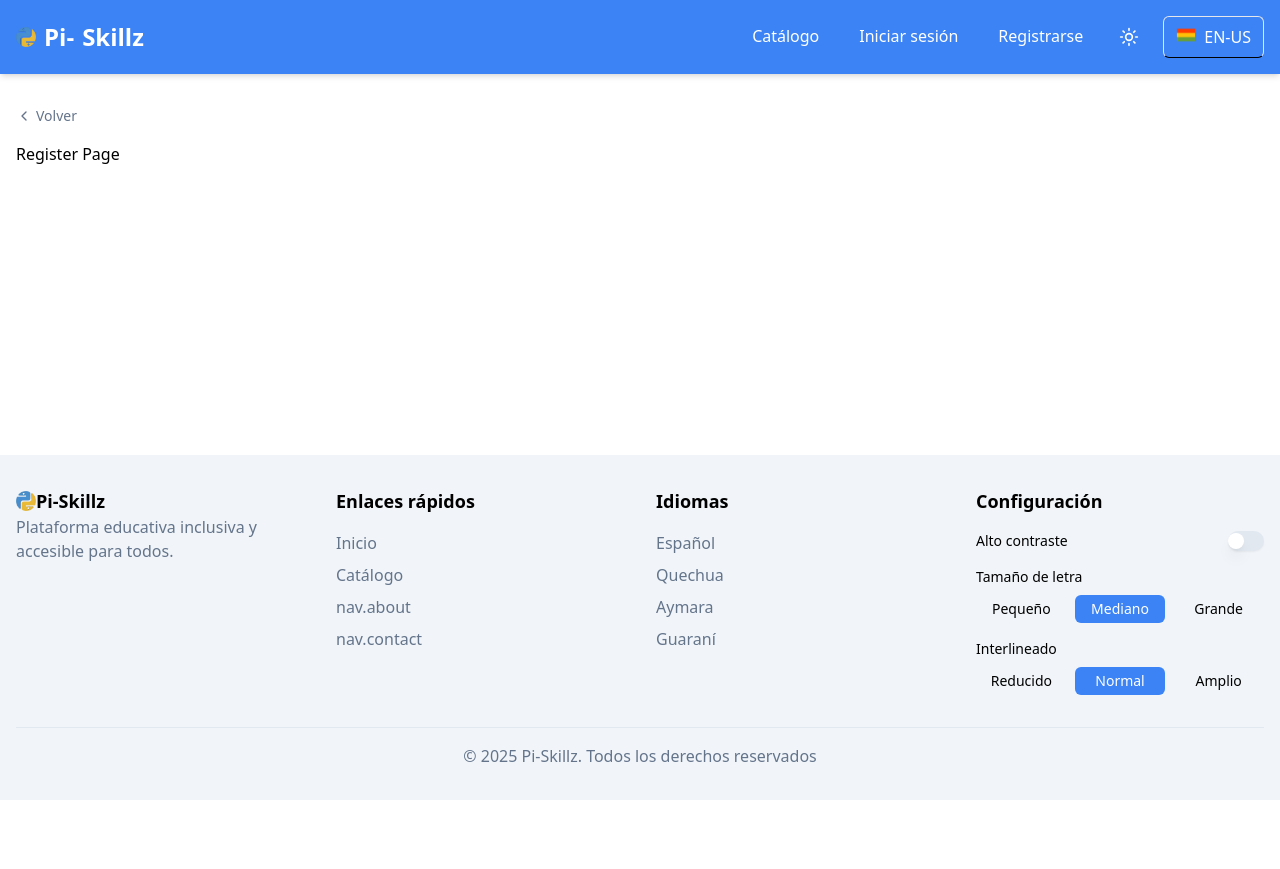
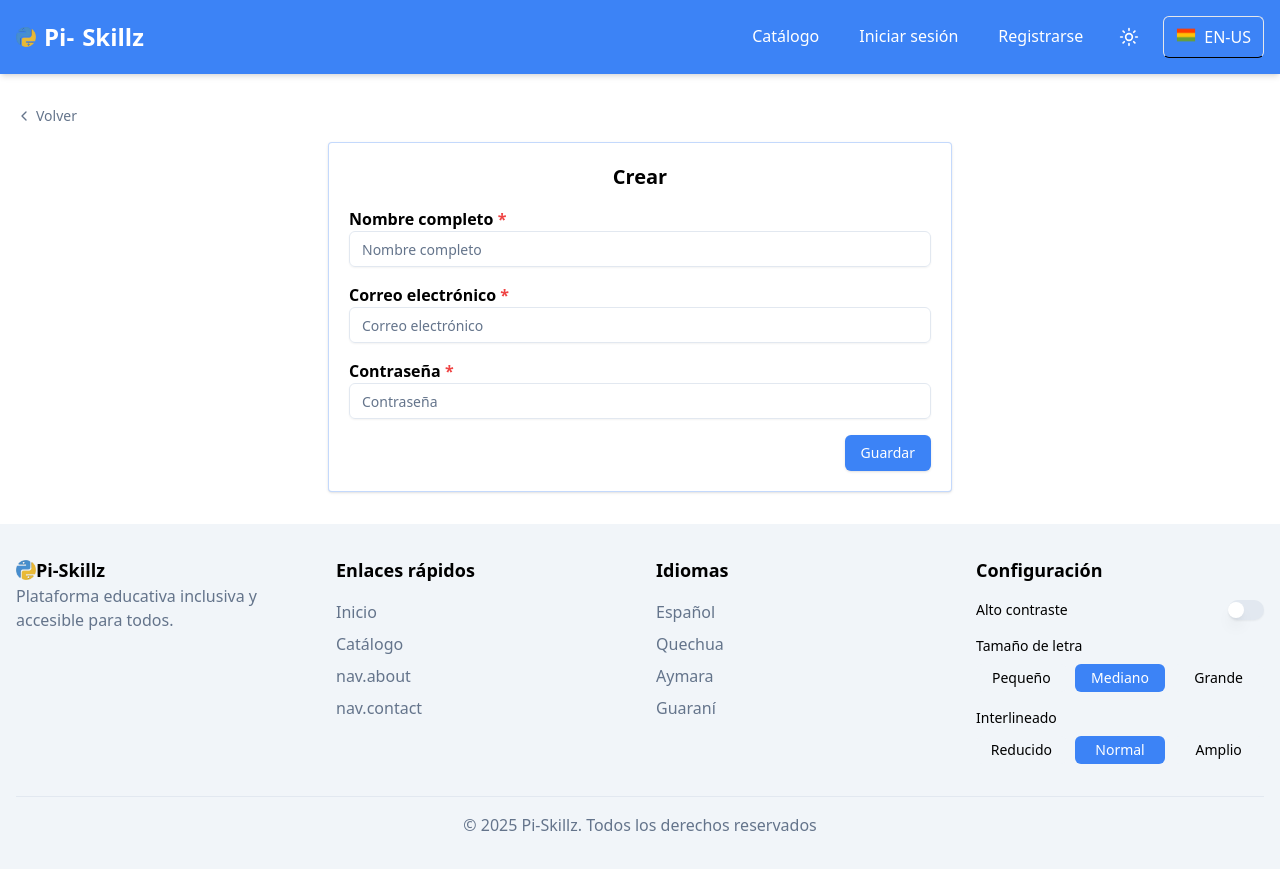
Before and after one commit to DarCkDev/py-skillz, a React (Vite) app in the folder py-skillz-frontend/: page /register in a window 1280 px wide. Before the commit the page ends 800 px from the top, so only its background shows below. Built offline with nearby package versions, Linux system fonts and the light colour scheme.

Commit message:
Frontend: Registrar estudiante

```diff
--- a/py-skillz-frontend/src/components/shared/Header.tsx
+++ b/py-skillz-frontend/src/components/shared/Header.tsx
@@ -6,8 +6,10 @@ import iconBolivia from '../../../public/bolivia.png';
 import iconPy from '../../../public/py.png';
 import { AuthContext } from '../../context/AuthContext';
 import { ThemeToggle } from './ThemeToggle';
+import { useNavigate } from 'react-router-dom';
 
 export function Header() {
+  const navigate = useNavigate();
   const { t, i18n } = useTranslation();
   const auth = useContext(AuthContext);
   const isAuthenticated = auth?.isAuthenticated || false;
@@ -25,6 +27,7 @@ export function Header() {
   const handleLogout = () => {
     if (auth) {
       auth.logout();
+      navigate('/login', { replace: true });
     }
   };
 
--- a/py-skillz-frontend/src/features/admin/api/api.ts
+++ b/py-skillz-frontend/src/features/admin/api/api.ts
@@ -1,4 +1,4 @@
-import { EditCreateUser, Error400Response, UserInfo, UserRole } from "@/types";
+import { CreateStudent, EditCreateUser, Error400Response, UserInfo, UserRole } from "@/types";
 
 const API_URL = 'http://localhost:3003';
 
@@ -103,6 +103,32 @@ export const createUser = async (data: EditCreateUser): Promise<UserInfo | Error
   }
 }
 
+export const createStudent = async (data: CreateStudent): Promise<UserInfo | Error400Response | string> => {
+  try {
+    const response = await fetch(`${API_URL}/user/new-student`, {
+      method: 'POST',
+      headers: {
+        'Content-Type': 'application/json',
+        'x-custom-lang': localStorage.getItem('i18nextLng') || 'es',
+      },
+      body: JSON.stringify(data)
+    });
+    const res = await response.json();
+    if (response.status === 201) {
+      return res as UserInfo;
+    }
+    if (response.status === 400) {
+      return res as Error400Response;
+    }
+    throw new Error('Error inesperado.');
+  } catch (error: unknown) {
+    if (error instanceof Error) {
+      return `Error inesperado: ${error.message}`;
+    }
+    return 'Error desconocido.'
+  }
+}
+
 export const countUsers = async (role?: UserRole): Promise<number> => {
   try {
     const response = await fetch(`${API_URL}/user/count?role=${role ? role : ''}`, {
--- a/py-skillz-frontend/src/features/auth/Register.tsx
+++ b/py-skillz-frontend/src/features/auth/Register.tsx
@@ -1,9 +1,132 @@
-import React from 'react';
-import { BackButton } from '../../components/shared/BackButton';
+import React, { useEffect, useState } from "react";
+import { BackButton } from "../../components/shared/BackButton";
+import { Input } from "@/components/ui/input";
+import { Button } from "@/components/ui/button";
+import { CreateStudent } from "@/types";
+import { useTranslation } from "react-i18next";
+import { createStudent } from "../admin/api/api";
+import { useNavigate } from "react-router-dom";
+import { useContext } from "react";
+import { AuthContext } from "@/context/AuthContext";
 
-export const Register = () => (
-  <div>
-    <BackButton />
-    <h1>Register Page</h1>
-  </div>
-);
+const INITIAL: CreateStudent = {
+  fullName: "",
+  email: "",
+  password: "",
+};
+
+export const Register = () => {
+  const { t } = useTranslation();
+  const navigate = useNavigate();
+  const isAuthenticated = useContext(AuthContext)?.isAuthenticated;
+  const [userInfo, setUserInfo] = useState<CreateStudent>(INITIAL);
+  const [isLoading, setIsLoading] = useState<boolean>(false);
+  const [error, setError] = useState<string[] | undefined>(undefined);
+
+  const onValueChange = (
+    e: React.ChangeEvent<HTMLInputElement | HTMLSelectElement>
+  ) => {
+    setUserInfo({ ...userInfo, [e.target.name]: e.target.value });
+  };
+
+  const onSubmit = async (e: React.FormEvent<HTMLFormElement>) => {
+    e.preventDefault();
+    setIsLoading(true);
+    setError(undefined);
+    try {
+      const res = await createStudent(userInfo);
+      if (typeof res === "string") {
+        setError([res]);
+      } else if ("error" in res) {
+        setError(res.message);
+      } else {
+        alert(t("user.userCreatedSuccessfully"));
+        navigate("/login", { replace: true });
+      }
+    } catch (error) {
+      console.error("Error al actualizar usuario:", error);
+      setError([t("errors.unknown")]);
+    } finally {
+      setIsLoading(false);
+    }
+  };
+
+  useEffect(() => {
+    if (isAuthenticated) {
+      navigate("/", { replace: true });
+    }
+  }, [isAuthenticated, navigate]);
+
+  return (
+    <div>
+      <BackButton />
+      <div className="flex items-center justify-center">
+        <form
+          className="flex flex-col gap-4 shadow bg-background rounded items-center p-5 w-11/12 md:w-2/3 lg:w-1/2 max-h-screen overflow-y-auto border border-primary/30"
+          onSubmit={onSubmit}
+        >
+          <p className="p-0 font-bold text-xl">{t("admin.create")}</p>
+          <div className="w-full">
+            <label className="font-bold" htmlFor="fullName">
+              {t("admin.fullName")} <span className="text-red-500">*</span>
+            </label>
+
+            <Input
+              id="fullName"
+              name="fullName"
+              placeholder={t("admin.fullName") || "Nombre completo"}
+              value={userInfo.fullName}
+              onChange={onValueChange}
+              required
+            />
+          </div>
+          <div className="w-full">
+            <label className="font-bold" htmlFor="email">
+              {t("admin.email")} <span className="text-red-500">*</span>
+            </label>
+            <Input
+              id="email"
+              name="email"
+              type="email"
+              placeholder={t("admin.email") || "Correo electrónico"}
+              value={userInfo.email}
+              onChange={onValueChange}
+              required
+            />
+          </div>
+          <div className="w-full">
+            <label className="font-bold" htmlFor="password">
+              {t("admin.password")} <span className="text-red-500">*</span>
+            </label>
+            <Input
+              id="password"
+              name="password"
+              type="password"
+              placeholder={t("admin.password") || "Contraseña"}
+              value={userInfo.password}
+              onChange={onValueChange}
+              required
+            />
+          </div>
+
+          {error && (
+            <div>
+              <ul>
+                {error.map((e, i) => (
+                  <li className="text-red-500" key={i}>
+                    {e}
+                  </li>
+                ))}
+              </ul>
+            </div>
+          )}
+          <div className="flex w-full justify-end gap-4">
+            <Button type="submit" disabled={isLoading}>
+              {t("admin.save")}
+            </Button>
+          </div>
+        </form>
+      </div>
+    </div>
+  );
+};
--- a/py-skillz-frontend/src/types/index.ts
+++ b/py-skillz-frontend/src/types/index.ts
@@ -51,3 +51,9 @@ export type Error400Response = {
 export interface EditCreateUser extends Partial<UserInfo>{
   password?: string;
 }
+
+export interface CreateStudent {
+  fullName: string;
+  email: string;
+  password: string;
+};
```
